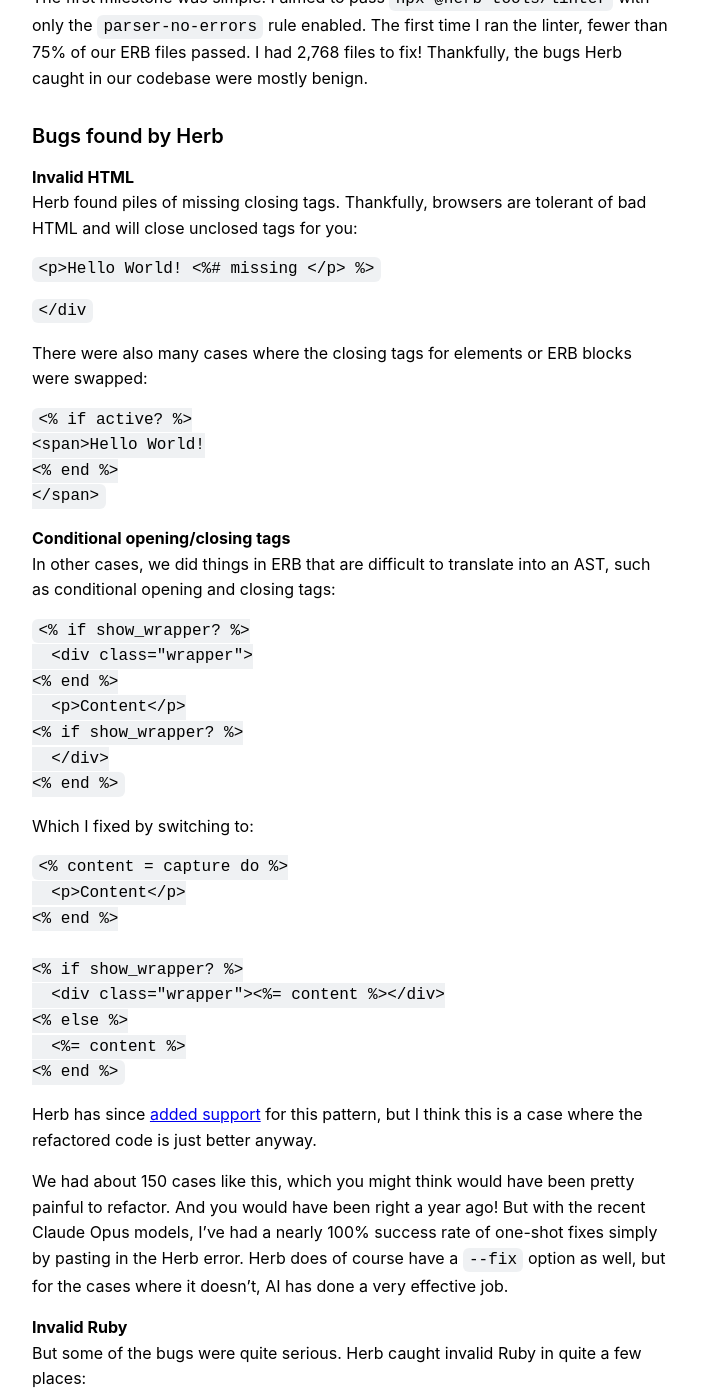
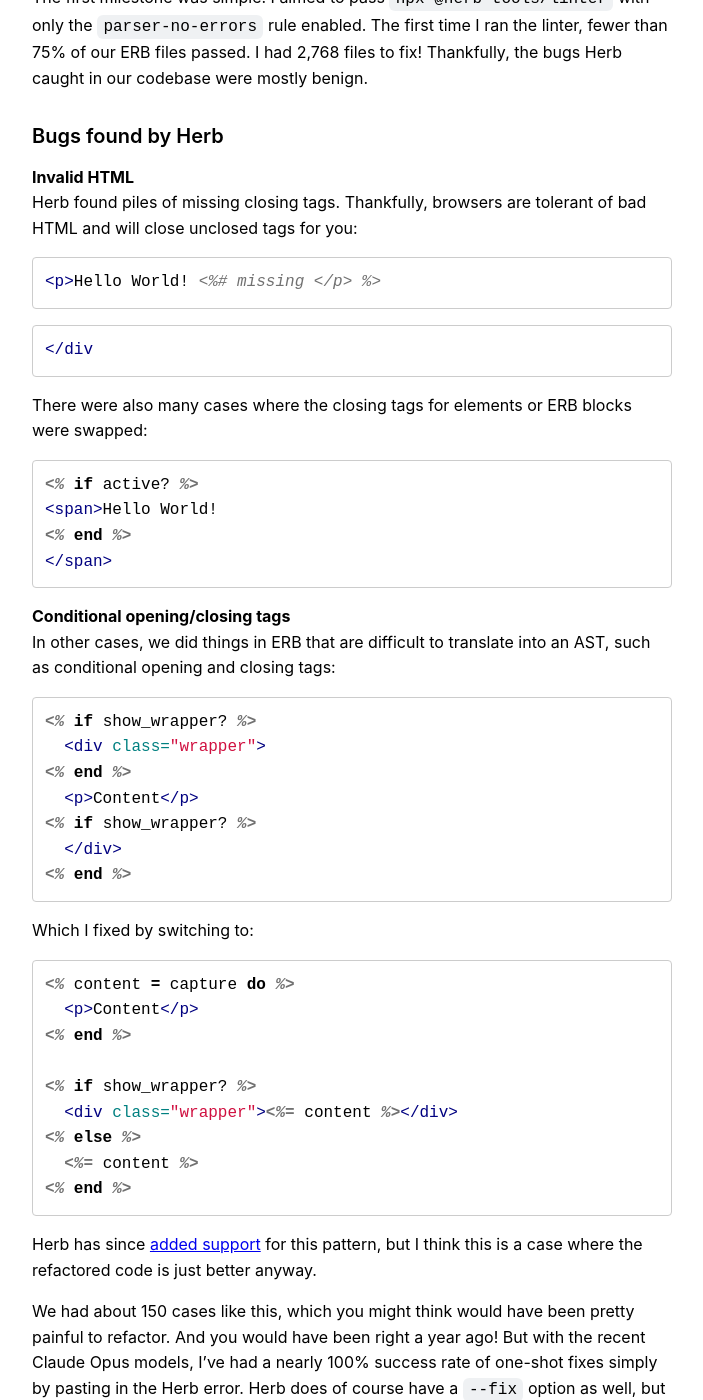
Before and after one commit to joelhawksley/identity, a Jekyll site: the page built from _posts/2026-05-06-adopting-herb-at-github.md, in a window 1280 px wide and 1400 px high, scrolled down 1367 px. Shown: the whole window, without its empty margins (288-991 px from the left). Built offline with Jekyll 4.4.1, drawn with Linux system fonts in a browser that asks for light colours; a script that is not in the unit is left out; some of the changed text lies outside the part shown.

Commit message:
post tweaks

````diff
--- a/_posts/2026-05-06-adopting-herb-at-github.md
+++ b/_posts/2026-05-06-adopting-herb-at-github.md
@@ -38,17 +38,17 @@
 
 Herb found piles of missing closing tags. Thankfully, browsers are tolerant of bad HTML and will close unclosed tags for you:
 
-```html+erb
+```erb
 <p>Hello World! <%# missing </p> %>
 ```
 
-```html+erb
+```erb
 </div
 ```
 
 There were also many cases where the closing tags for elements or ERB blocks were swapped:
 
-```html+erb
+```erb
 <% if active? %>
 <span>Hello World!
 <% end %>
@@ -59,7 +59,7 @@
 
 In other cases, we did things in ERB that are difficult to translate into an AST, such as conditional opening and closing tags:
 
-```html+erb
+```erb
 <% if show_wrapper? %>
   <div class="wrapper">
 <% end %>
@@ -71,7 +71,7 @@
 
 Which I fixed by switching to:
 
-```html+erb
+```erb
 <% content = capture do %>
   <p>Content</p>
 <% end %>
@@ -91,11 +91,11 @@
 
 But some of the bugs were quite serious. Herb caught invalid Ruby in quite a few places:
 
-```html+erb
+```erb
 <% if x.y? && x.z? && %>
 ```
 
-```html+erb
+```erb
 <% if x? do %>
 ```
 
@@ -111,7 +111,7 @@
 
 For example, the following template:
 
-```html+erb
+```erb
 hello<%= -%>
 world
 ```
@@ -127,7 +127,7 @@
 
 In another, more serious [case](https://github.com/marcoroth/herb/pull/1363), when a comment was on the same line as an `end`, Herb produced invalid Ruby.
 
-```html+erb
+```erb
 <%= render Foo.new do %>
   hello
 <% end # comment %>
````
Also changed, not shown: other parts of _posts/2026-05-06-adopting-herb-at-github.md (+1 -1 lines).
